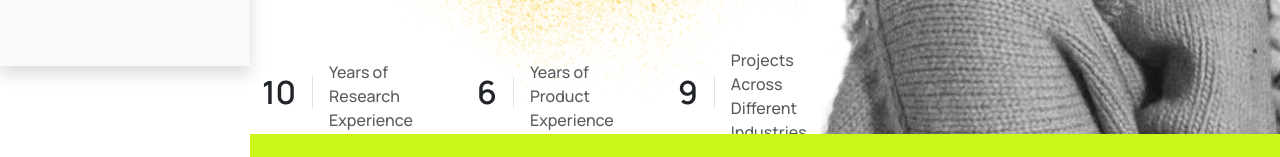
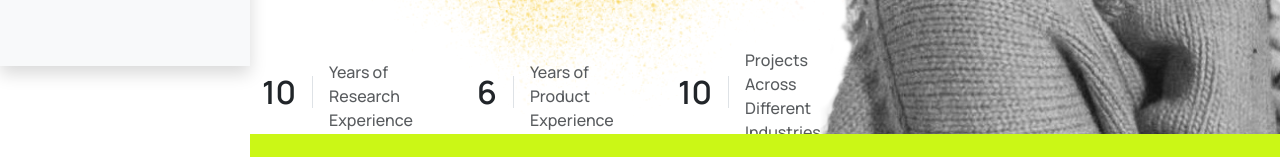
Before and after one commit to bin0520/portfolio, a website: page index.html in a window 1280 px wide. Shown: the part 766-923 px from the top of the page. Drawn offline with Linux system fonts and the light colour scheme.

Commit message:
Add npm dev server and update index

```diff
--- a/index.html
+++ b/index.html
@@ -135,7 +135,7 @@
                 </div>
                 <div class="d-flex align-items-center mb-4 me-5">
                     <h3 class="lh-1 me-3 pe-3 border-end">
-                        <span class="js-count" data-duration="3000">9</span>
+                        <span class="js-count" data-duration="3000">10</span>
                     </h3>
                     <p class="mb-0 opacity-75 mw-sm">Projects Across Different Industries</p>
                 </div>
```
Also changed, not shown: package.json (added, +11 -0 lines), 2 other files.
